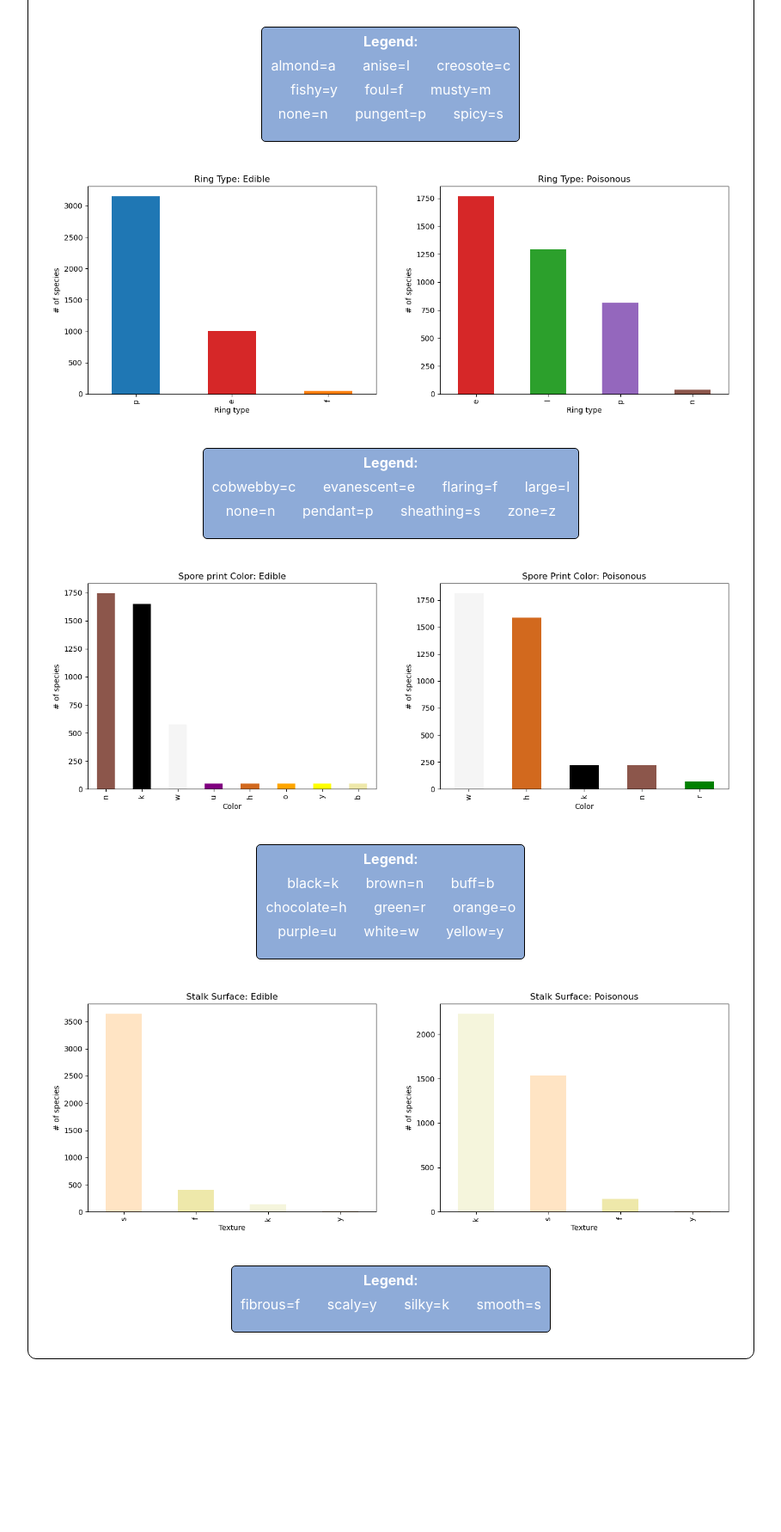
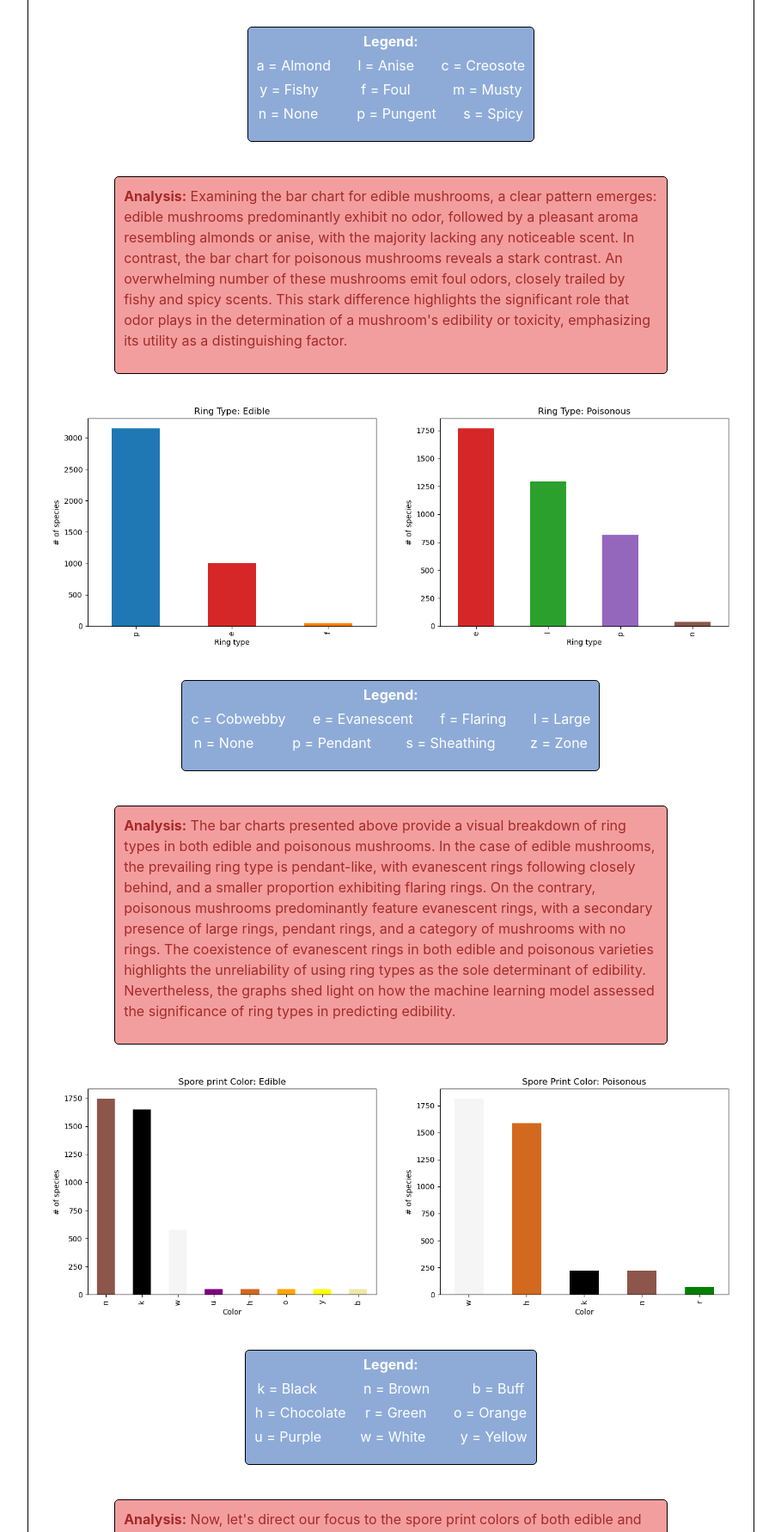
Before and after one commit to pmarbibi12/project_4_shroomin, a Flask app: page /data-visualizations in a window 1280 px wide. Shown: the part 3897-5679 px from the top of the page at 86% size, without its empty margins (274-1183 px from the left). Before the commit the page ends 5478 px from the top, so only its background shows below. Run offline with Flask 3, Linux system fonts and the light colour scheme; parts of the project's set-up code (start-up, migrations or seed data) failed here and were passed over; some libraries are stand-ins or nearby versions; some web fonts are replaced.

Commit message:
finished analysis

```diff
--- a/static/css/v_style.css
+++ b/static/css/v_style.css
@@ -134,3 +134,11 @@
     flex-direction: column;
     line-height: .75;
 }
+
+#conclusion {
+    border: 1px solid #000000;
+    color: rgb(100, 81, 81);
+    background-color: rgb(236, 204, 177);
+    border-radius: 5px;
+    padding: 10px;
+}
--- a/templates/data-visualizations.html
+++ b/templates/data-visualizations.html
@@ -51,12 +51,12 @@
                 </div>
                 <div class="legend">
                     <p><b>Legend:</b></p>
-                    <p>black=k &nbsp;&nbsp;&nbsp;&nbsp;&nbsp;&nbsp;&nbsp; brown=n</p>
-                    <p>buff=b &nbsp;&nbsp;&nbsp;&nbsp;&nbsp;&nbsp;&nbsp; chocolate=h</p>
-                    <p>gray=g &nbsp;&nbsp;&nbsp;&nbsp;&nbsp;&nbsp;&nbsp; green=r</p>
-                    <p>orange=o &nbsp;&nbsp;&nbsp;&nbsp;&nbsp;&nbsp;&nbsp; pink=p</p>
-                    <p>purple=u &nbsp;&nbsp;&nbsp;&nbsp;&nbsp;&nbsp;&nbsp; red=e</p>
-                    <p>white=w &nbsp;&nbsp;&nbsp;&nbsp;&nbsp;&nbsp;&nbsp; yellow=y</p>
+                    <p>k = Black &nbsp;&nbsp;&nbsp;&nbsp;&nbsp;&nbsp;&nbsp; n = Brown</p>
+                    <p>b = Buff &nbsp;&nbsp; h = Chocolate</p>
+                    <p>g = Gray &nbsp;&nbsp;&nbsp;&nbsp;&nbsp;&nbsp;&nbsp;&nbsp; r = Green</p>
+                    <p>o = Orange &nbsp;&nbsp;&nbsp;&nbsp;&nbsp; p = Pink</p>
+                    <p>u = Purple &nbsp;&nbsp;&nbsp;&nbsp;&nbsp;&nbsp;&nbsp;&nbsp; e = Red</p>
+                    <p>w = White &nbsp;&nbsp;&nbsp;&nbsp; y = Yellow</p>
                 </div>
                 <div class="analysis">
                     <p><b>Analysis:</b> The bar charts illustrate a distinct connection between the color of mushroom gills and their edibility. Edible mushrooms predominantly feature gills of white, brown, or pink hues, while poisonous counterparts are proportionally more likely to exhibit buff-colored gills. This underscores the significance of gill color in assessing a mushroom's suitability for consumption. Notably, it's worth mentioning that while pink ranks as the third most prevalent gill color for edible mushrooms, it occupies the second spot among poisonous mushrooms, hinting at a notable variation in the color profile between the two categories.</p>
@@ -78,9 +78,12 @@
                 </div>
                 <div class="legend">
                     <p><b>Legend:</b></p>
-                    <p>almond=a &nbsp;&nbsp;&nbsp;&nbsp;&nbsp; anise=l &nbsp;&nbsp;&nbsp;&nbsp;&nbsp; creosote=c</p>
-                    <p>fishy=y &nbsp;&nbsp;&nbsp;&nbsp;&nbsp; foul=f &nbsp;&nbsp;&nbsp;&nbsp;&nbsp; musty=m</p>
-                    <p>none=n &nbsp;&nbsp;&nbsp;&nbsp;&nbsp; pungent=p &nbsp;&nbsp;&nbsp;&nbsp;&nbsp; spicy=s</p>
+                    <p>a = Almond &nbsp;&nbsp;&nbsp;&nbsp;&nbsp; l = Anise &nbsp;&nbsp;&nbsp;&nbsp;&nbsp; c = Creosote</p>
+                    <p>y = Fishy &nbsp;&nbsp;&nbsp;&nbsp;&nbsp;&nbsp;&nbsp;&nbsp;&nbsp; f = Foul &nbsp;&nbsp;&nbsp;&nbsp;&nbsp;&nbsp;&nbsp;&nbsp;&nbsp; m = Musty</p>
+                    <p>n = None &nbsp;&nbsp;&nbsp;&nbsp;&nbsp;&nbsp;&nbsp;&nbsp; p = Pungent &nbsp;&nbsp;&nbsp;&nbsp;&nbsp; s = Spicy</p>
+                </div>
+                <div class="analysis">
+                    <p><b>Analysis:</b> Examining the bar chart for edible mushrooms, a clear pattern emerges: edible mushrooms predominantly exhibit no odor, followed by a pleasant aroma resembling almonds or anise, with the majority lacking any noticeable scent. In contrast, the bar chart for poisonous mushrooms reveals a stark contrast. An overwhelming number of these mushrooms emit foul odors, closely trailed by fishy and spicy scents. This stark difference highlights the significant role that odor plays in the determination of a mushroom's edibility or toxicity, emphasizing its utility as a distinguishing factor.</p>
                 </div>
                 <div class="comparison">
                     <img src="/static/assets/visuals/r_type_eds.png">
@@ -88,8 +91,11 @@
                 </div>
                 <div class="legend">
                     <p><b>Legend:</b></p>
-                    <p>cobwebby=c &nbsp;&nbsp;&nbsp;&nbsp;&nbsp; evanescent=e &nbsp;&nbsp;&nbsp;&nbsp;&nbsp; flaring=f &nbsp;&nbsp;&nbsp;&nbsp;&nbsp; large=l</p>
-                    <p>none=n &nbsp;&nbsp;&nbsp;&nbsp;&nbsp; pendant=p &nbsp;&nbsp;&nbsp;&nbsp;&nbsp; sheathing=s &nbsp;&nbsp;&nbsp;&nbsp;&nbsp; zone=z</p>
+                    <p>c = Cobwebby &nbsp;&nbsp;&nbsp;&nbsp;&nbsp; e = Evanescent &nbsp;&nbsp;&nbsp;&nbsp;&nbsp; f = Flaring &nbsp;&nbsp;&nbsp;&nbsp;&nbsp; l = Large</p>
+                    <p>n = None &nbsp;&nbsp;&nbsp;&nbsp;&nbsp;&nbsp;&nbsp;&nbsp; p = Pendant &nbsp;&nbsp;&nbsp;&nbsp;&nbsp;&nbsp;&nbsp; s = Sheathing &nbsp;&nbsp;&nbsp;&nbsp;&nbsp;&nbsp;&nbsp; z = Zone</p>
+                </div>
+                <div class="analysis">
+                    <p><b>Analysis:</b> The bar charts presented above provide a visual breakdown of ring types in both edible and poisonous mushrooms. In the case of edible mushrooms, the prevailing ring type is pendant-like, with evanescent rings following closely behind, and a smaller proportion exhibiting flaring rings. On the contrary, poisonous mushrooms predominantly feature evanescent rings, with a secondary presence of large rings, pendant rings, and a category of mushrooms with no rings. The coexistence of evanescent rings in both edible and poisonous varieties highlights the unreliability of using ring types as the sole determinant of edibility. Nevertheless, the graphs shed light on how the machine learning model assessed the significance of ring types in predicting edibility.</p>
                 </div>
                 <div class="comparison">
                     <img src="/static/assets/visuals/s_print_color_eds.png">
@@ -97,9 +103,12 @@
                 </div>
                 <div class="legend">
                     <p><b>Legend:</b></p>
-                    <p>black=k &nbsp;&nbsp;&nbsp;&nbsp;&nbsp; brown=n &nbsp;&nbsp;&nbsp;&nbsp;&nbsp; buff=b</p>
-                    <p>chocolate=h &nbsp;&nbsp;&nbsp;&nbsp;&nbsp; green=r &nbsp;&nbsp;&nbsp;&nbsp;&nbsp; orange=o</p>
-                    <p>purple=u &nbsp;&nbsp;&nbsp;&nbsp;&nbsp; white=w  &nbsp;&nbsp;&nbsp;&nbsp;&nbsp; yellow=y</p>
+                    <p>k = Black &nbsp;&nbsp;&nbsp;&nbsp;&nbsp;&nbsp;&nbsp;&nbsp;&nbsp;&nbsp; n = Brown &nbsp;&nbsp;&nbsp;&nbsp;&nbsp;&nbsp;&nbsp;&nbsp;&nbsp; b = Buff</p>
+                    <p>h = Chocolate &nbsp;&nbsp;&nbsp; r = Green &nbsp;&nbsp;&nbsp;&nbsp;&nbsp; o = Orange</p>
+                    <p>u = Purple &nbsp;&nbsp;&nbsp;&nbsp;&nbsp;&nbsp;&nbsp;&nbsp; w = White  &nbsp;&nbsp;&nbsp;&nbsp;&nbsp;&nbsp;&nbsp; y = Yellow</p>
+                </div>
+                <div class="analysis">
+                    <p><b>Analysis:</b> Now, let's direct our focus to the spore print colors of both edible and poisonous mushrooms. The data illustrates that brown and black spore prints dominate the spore print colors of edible mushrooms. Conversely, our dataset features a substantial number of poisonous mushrooms with white and chocolate spore prints. These bar charts underscore the fact that relying solely on mushroom spore print colors as a determinant of edibility or toxicity is an unreliable approach. Both edible and poisonous mushrooms share black, brown, and white spore print colors, complicating the task of differentiation based on spore prints. Additionally, the resemblance between brown and chocolate spore print colors further underscores the necessity of considering multiple factors in the determination of a mushroom's toxicity. </p>
                 </div>
                 <div class="comparison">
                     <img src="/static/assets/visuals/ssar_eds.png">
@@ -107,7 +116,14 @@
                 </div>
                 <div class="legend">
                     <p><b>Legend:</b></p>
-                    <p>fibrous=f &nbsp;&nbsp;&nbsp;&nbsp;&nbsp; scaly=y &nbsp;&nbsp;&nbsp;&nbsp;&nbsp; silky=k &nbsp;&nbsp;&nbsp;&nbsp;&nbsp; smooth=s</p>
+                    <p>f = Fibrous &nbsp;&nbsp;&nbsp;&nbsp;&nbsp; y = Scaly &nbsp;&nbsp;&nbsp;&nbsp;&nbsp; k = Silky &nbsp;&nbsp;&nbsp;&nbsp;&nbsp; s = Smooth</p>
+                </div>
+                <div class="analysis">
+                    <p><b>Analysis:</b> In our final examination, we delve into the characteristics of the stalk surface of both edible and poisonous mushrooms. At first glance, it's evident that certain features in the stalk surface are shared between these two categories. Notably, a significant proportion of edible mushrooms in our dataset exhibit a smooth stalk surface. In contrast, poisonous mushrooms also display smooth stalks but are surpassed by those with a silky texture. Further exploration reveals that edible mushrooms exhibit diverse stalk surfaces, including fibrous, silky, and scaly textures. Similarly, in the case of poisonous mushrooms, while a portion has smooth and silky stalks, there are also instances of fibrous and scaly stalks, albeit at a smaller scale. Analyzing the bar charts sheds light on the weight assigned by our model to each stalk surface characteristic, providing insights into its contribution to classification.</p>
+                </div>
+                <div id="conclusion">
+                    <h6>Conclusion:</h6>
+                    <p>In summary, our exploration of various mushroom characteristics reveals the complexity of determining a mushroom's edibility or toxicity. While we haven't delved into every category in our dataset, the depicted charts offer valuable insights into the role of each characteristic in our machine learning model's decision-making process. These graphs also underscore the striking similarities in appearance, odor, and texture between edible and poisonous mushrooms. The endeavor of mushroom foraging, although enjoyable, should be approached with utmost caution, as the margin for error is slim. In such matters, it's advisable to defer to seasoned professionals with extensive expertise in the field, prioritizing safety above all else.</p>
                 </div>
             </div>
 
```
